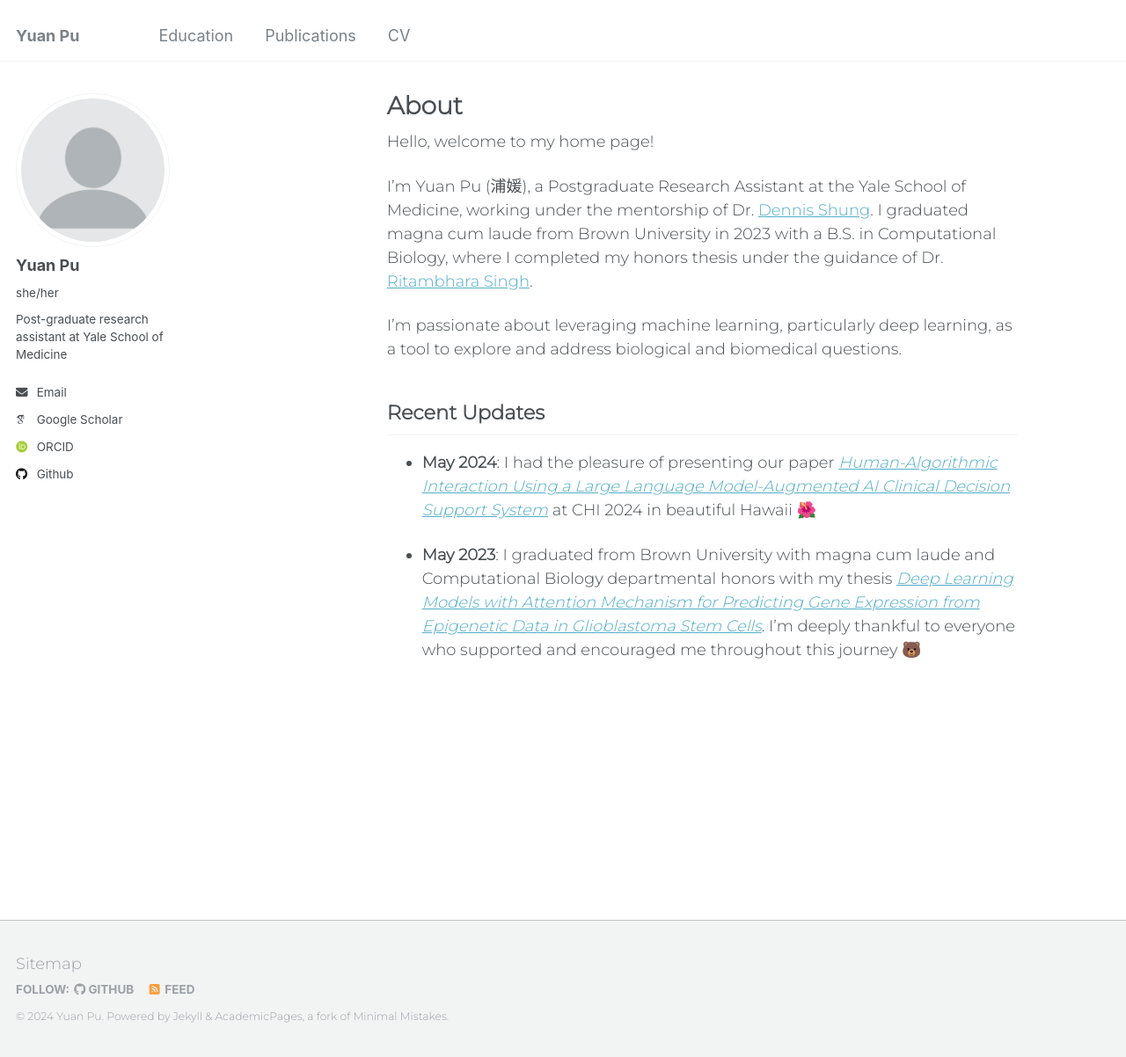
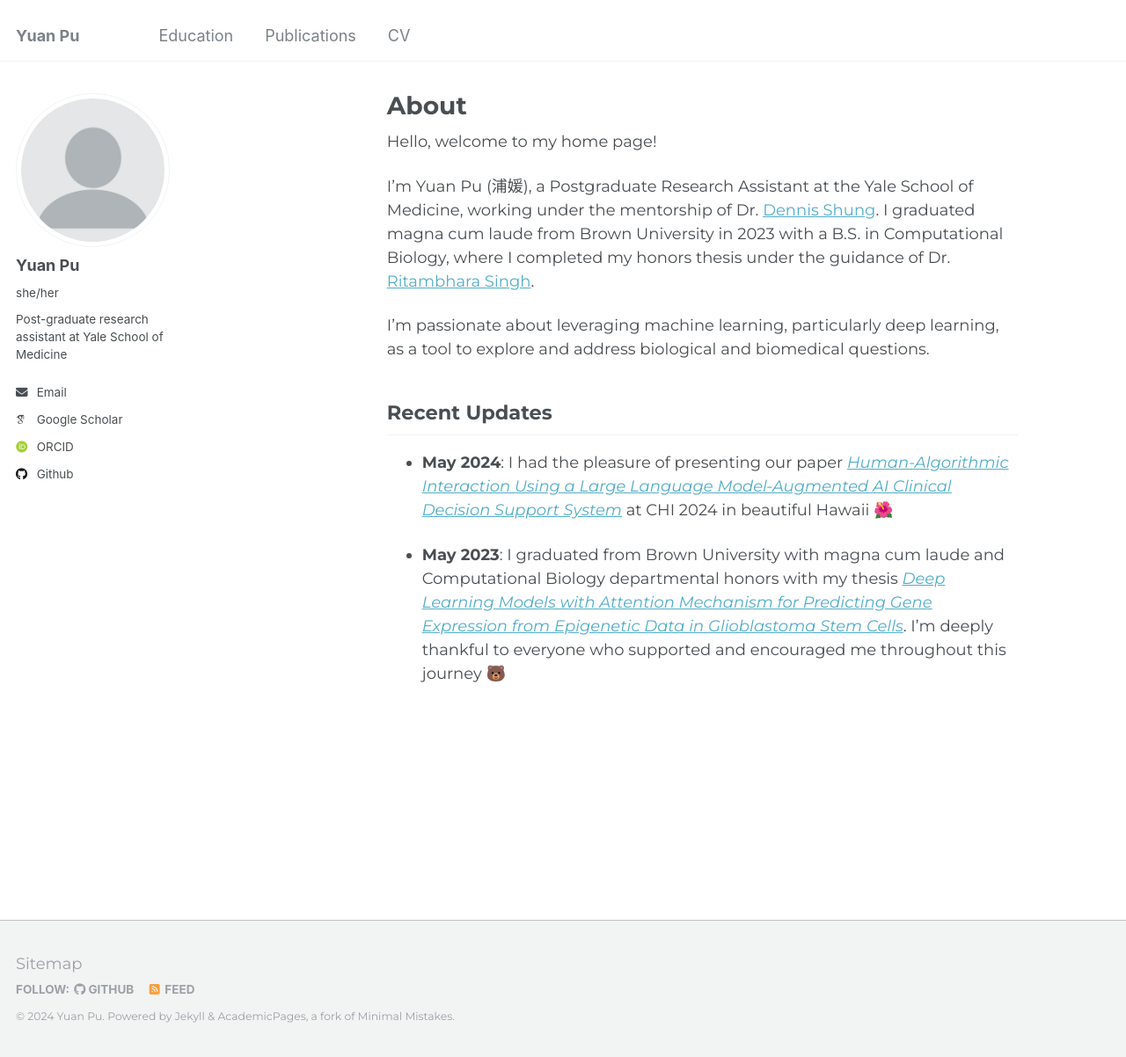
Before and after one commit to yuan-pu/yuan-pu_academicPages, a Jekyll site: the page built from _pages/about.md, in a window 1280 px wide and 1202 px high. Shown: the whole window at 88% size. Built offline with Jekyll 4.4.1, drawn with Linux system fonts in a browser that asks for light colours; some web fonts are replaced.

Commit message:
Update custom.html

```diff
--- a/_includes/head/custom.html
+++ b/_includes/head/custom.html
@@ -25,7 +25,7 @@
 <link rel="stylesheet" href="{{ base_path }}/assets/css/academicons.css"/>
 
 <!-- Custom Fonts -->
-<link href="https://fonts.googleapis.com/css2?family=Montserrat:wght@300&display=swap" rel="stylesheet">
+<link href="https://fonts.googleapis.com/css2?family=Montserrat:ital,wght@0,100..900;1,100..900&display=swap" rel="stylesheet">
 
 
 <!-- Support for MatJax -->
```
